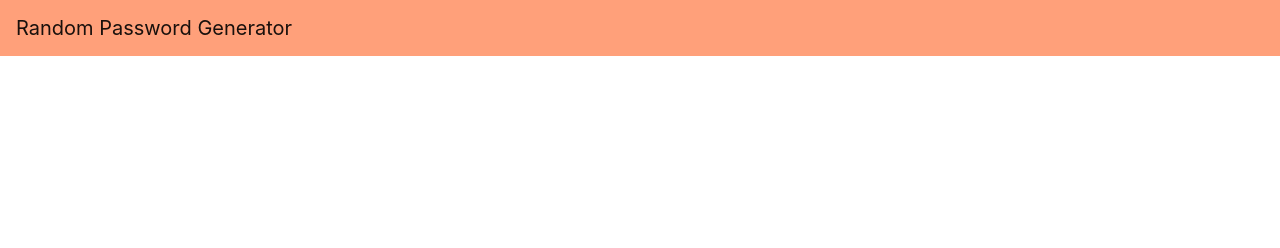
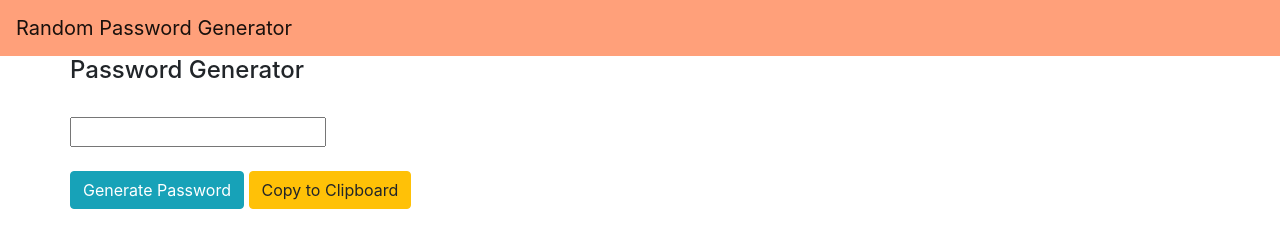
Before and after one commit to sjervin07/Password_Generator, a plain HTML site: page index.html in a window 1280 px wide. Drawn offline with nearby package versions, Linux system fonts and the light colour scheme.

Commit message:
Initial index update

```diff
--- a/index.html
+++ b/index.html
@@ -20,5 +20,26 @@
     <nav class="navbar navbar-light" style="background-color: lightsalmon;">
       <a class="navbar-brand" href="#">Random Password Generator</a>
     </nav>
+
+    <div class="container">
+
+        <div class="row">
+
+            <div class=".col-lg-8.col-sm-12"></div>
+                <div class="content">
+                    <h4>Password Generator</h4>
+                    <br/>
+                    <input type="text" id="display">
+                    <br/>
+                    <br/>
+                    <button type="button" class="btn btn-info">Generate Password</button>
+                    <button type="button" class="btn btn-warning">Copy to Clipboard</button>
+
+                </div>
+
+
+        </div>
+
+    </div>
   </body>
 </html>
```
